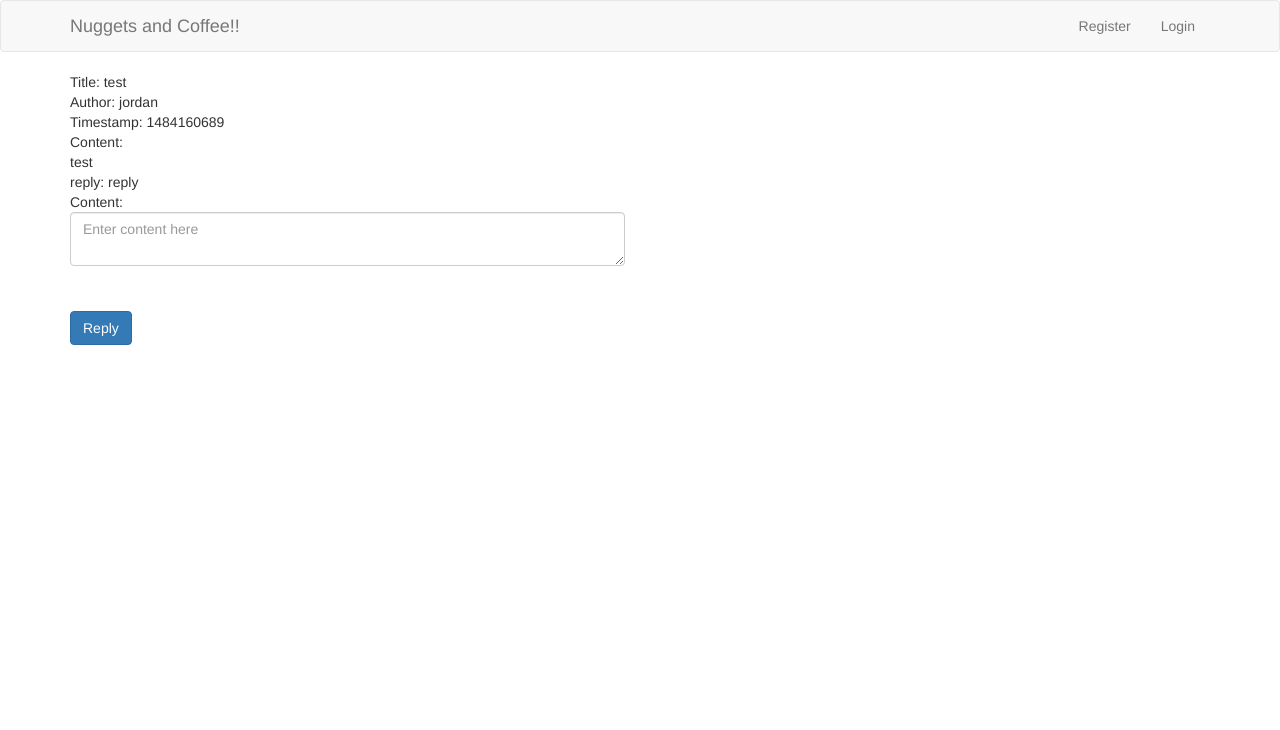
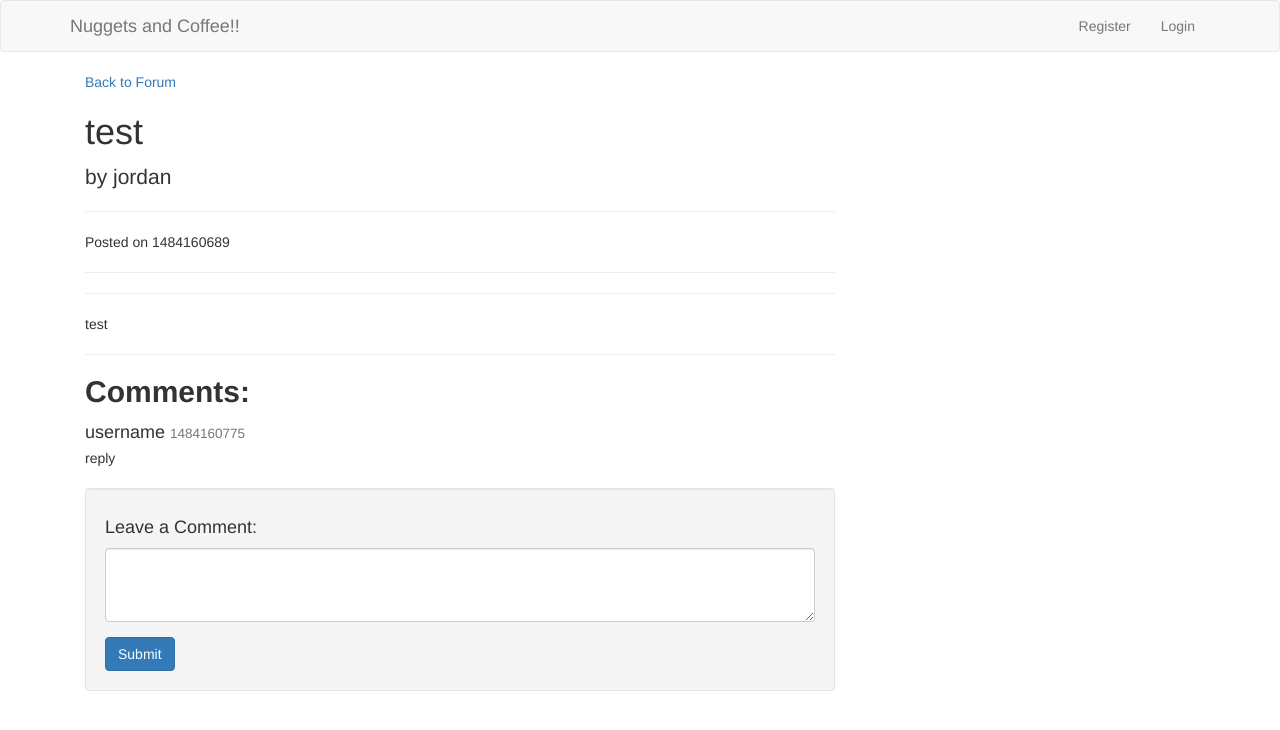
Before and after one commit to james9909/nuggets-and-coffee, a Flask app: page /forum/1 in a window 1280 px wide. Shown: the top 730 px of the page. Run offline with Flask 2, Linux system fonts and the light colour scheme; data comes from the database, SQL or seed files in the repository; both versions use the stored data as it was after the commit; some libraries are stand-ins or nearby versions.

Commit message:
made posts look nice

```diff
--- a/templates/post.html
+++ b/templates/post.html
@@ -5,26 +5,66 @@
 {% endblock %}
 
 {% block body %}
-Title: {{ postinfo[2] }} <br>
-Author: {{ postinfo[0] }} <br>
-Timestamp: {{ postinfo[4] }} <br>
-Content: <br>
-{{ postinfo[3] }} <br>
 
-{% for reply in replies %}
-reply: {{ reply[2] }} <br>
-{% endfor %}
+<div class="container">
 
-<form action="/reply" method="POST">
-    <div class="form-group">
-        <div class="row">
-            <div class="col-md-6">
-                <p>Content: <textarea class="form-control" name="content" placeholder="Enter content here" required></textarea></p>
+  <div class="row">
+
+          <!-- Blog Post Content Column -->
+          <div class="col-lg-8">
+
+	    <a href="/forum"> Back to Forum </a>
+            <!-- Blog Post -->
+
+            <!-- Title -->
+            <h1>{{ postinfo[2] }}</h1>
+
+            <!-- Author -->
+            <p class="lead">
+              by {{ postinfo[0] }}
+            </p>
+
+            <hr>
+
+            <!-- Date/Time -->
+            <p>Posted on {{ postinfo[4] }}</p>
+
+            <hr>
+
+            <hr>
+
+            <!-- Post Content -->
+	    {{ postinfo[3] }}
+            <hr>
+
+
+	    <h2><strong> Comments: </strong></h2>
+	    {% for reply in replies %}
+	    <div class="media">
+              <div class="media-body">
+                <h4 class="media-heading"> {{ reply[0] }}
+                  <small>{{ reply[3] }}</small>
+                </h4>
+		{{ reply[2] }}
+              </div>
             </div>
-        </div>
-    </div>
-    <br>
-    <input name="postid" value="{{ postinfo[1] }}" type="hidden">
-    <input class="btn btn-primary" type="submit" value="Reply">
-</form>
+	    {% endfor %}
+
+	    <br>
+	    <div class="well">
+              <h4>Leave a Comment:</h4>
+              <form role="form" action="/reply" method="POST">
+                <div class="form-group">
+                  <textarea name="content" class="form-control" rows="3" required></textarea>
+                </div>
+		<input name="postid" value="{{ postinfo[1] }}" type="hidden">
+                <button type="submit" class="btn btn-primary" value="Reply">Submit</button>
+              </form>
+            </div>
+	  </div>
+  </div>
+</div>
+
+
+
 {% endblock %}
--- a/utils/postManager.py
+++ b/utils/postManager.py
@@ -19,7 +19,7 @@ def createPost(username, title, content):
 
     query = "INSERT INTO posts VALUES (?, NULL, ?, ?, ?)"
 
-    timestamp = int(datetime.datetime.now().strftime("%s"))
+    timestamp = '{:%Y-%b-%d %H:%M:%S}'.format(datetime.datetime.now())
     c.execute(query, (username, title, content, timestamp,))
 
     postid = c.lastrowid
@@ -35,7 +35,7 @@ def makeReply(username, postid, content):
 
     query = "INSERT INTO replies VALUES(?, ?, ?, ?)"
 
-    timestamp = int(datetime.datetime.now().strftime("%s"))
+    timestamp = '{:%Y-%b-%d %H:%M:%S}'.format(datetime.datetime.now())
     c.execute(query, (username, postid, content, timestamp,))
 
     db.commit()
```
Also changed, not shown: database.db.
